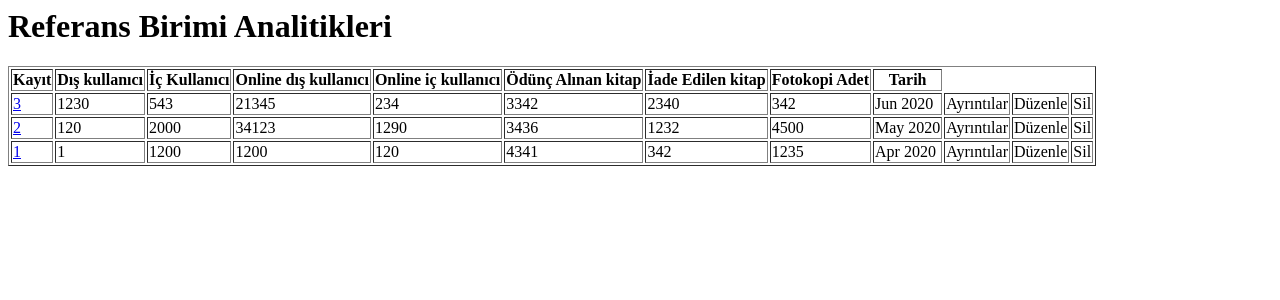
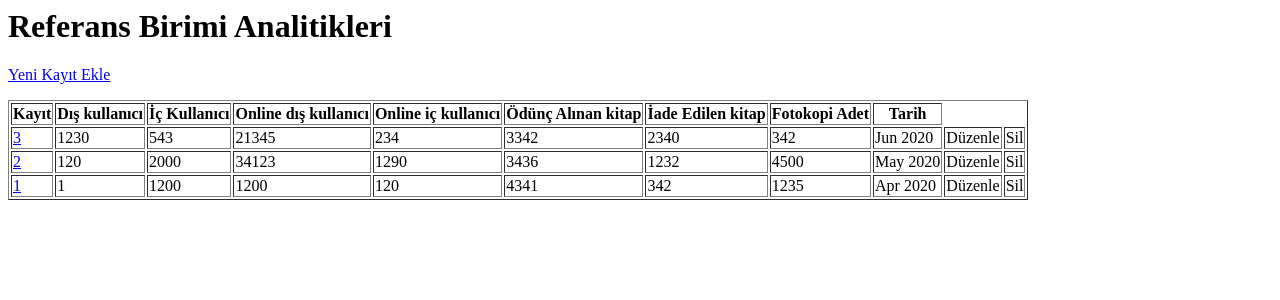
Before and after one commit to tirnavali/tgnat-analytics, a Django app: page /kokpit/ in a window 1280 px wide. Shown: the top 300 px of the page. Run offline with Django 3.2, Linux system fonts and the light colour scheme; data comes from the database, SQL or seed files in the repository.

Commit message:
yeni analitik ekleme sayfası üzerinde çalışılıyor

```diff
--- a/cockpit/templates/cockpit/index.html
+++ b/cockpit/templates/cockpit/index.html
@@ -1,4 +1,7 @@
 <h1>Referans Birimi Analitikleri</h1>
+<div>
+    <a href="{% url 'new_record_ref' %}">Yeni Kayıt Ekle</a>
+</div>
 {% if latest_data_list %}
 <table border="1">
   <thead>
@@ -27,7 +30,6 @@
         <td>{{data.retired_books}}</td>
         <td>{{data.photocopy}}</td>
         <td>{{data.record_date|date:"M Y"}}</td>
-        <td>Ayrıntılar</td>
         <td>Düzenle</td>
         <td>Sil</td>
     </tr>
--- /dev/null
+++ b/cockpit/templates/cockpit/new_record_ref.html
@@ -0,0 +1 @@
+<h1>Yeni kayıt ekle</h1>
--- a/cockpit/urls.py
+++ b/cockpit/urls.py
@@ -3,5 +3,6 @@ from . import views
 
 urlpatterns = [
     path('', views.index, name='index'),
-    path('<int:analytic_id>/', views.detail, name="detail")
+    path('<int:analytic_id>/', views.detail, name="detail"),
+    path('new_record_ref', views.new_record_ref, name='new_record_ref')
 ]
--- a/cockpit/views.py
+++ b/cockpit/views.py
@@ -10,3 +10,7 @@ def index(request):
 
 def detail(request, analytic_id):
     return HttpResponse("You're on the analytics detail page %s." % analytic_id)
+
+def new_record_ref(request):
+
+    return render(request, 'cockpit/new_record_ref.html', locals())
```
